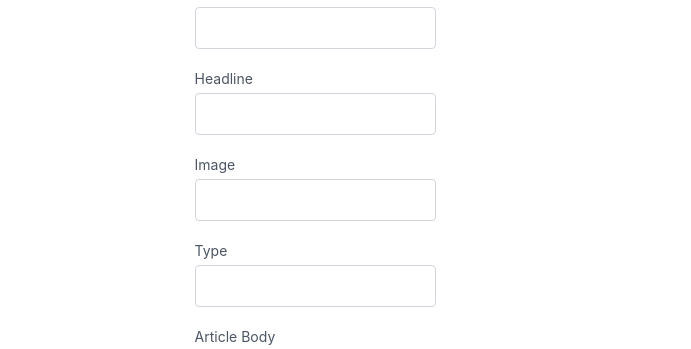
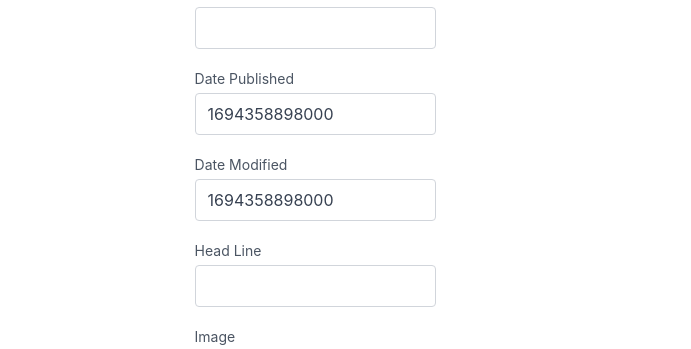
Before and after one commit to rightalign-io/next_blog, a React (Vite) app: page /view/0 in a window 1280 px wide. Shown: the part 314-663 px from the top of the page, without its empty margins (294-985 px from the left). Built offline with nearby package versions, Linux system fonts and the light colour scheme; no server answers.

Commit message:
ERROR HANDLIGN FOR ADING ARTICLES & SUCCESS MASSAGE

```diff
--- a/src/Pages/Credentials.tsx
+++ b/src/Pages/Credentials.tsx
@@ -58,7 +58,6 @@ const Credentials = (props: credentialsProps) => {
     </span>
   </div>
 </section>
-
 };
 
 export default Credentials;
@@ -89,7 +88,7 @@ const Login = (credential: credState) => {
                 navigate('/')
                 user.loggedIn = true
                 updateUser(user.data)
-                sessionStorage.setItem('user', JSON.stringify(user))
+                sessionStorage.setItem('user', JSON.stringify(user.data))
               } else {
                 setError({...user.data})
                 console.log('login Response: ', user.data);
@@ -265,9 +264,7 @@ const SignUp = (credential: credState) => {
 
               <button type="submit" disabled={isSubmitting}
               className="w-1/2 mx-auto text-white bg-indigo-500 border-0 py-2 px-6 focus:outline-none hover:bg-indigo-600 rounded text-lg">Sign Up </button>
-              <span className="flex justify-between">
-              <button onClick={() => { credential.stateChange({ login: true, forgot: false, signUp: false })}} className="text-xs hover:text-green-400 text-blue-500 mt-3">Back </button>
-              </span>
+
           </div>
           { error.message != '' &&
               <div className="bg-red-100 border border-red-400 text-red-700 px-4 py-3 rounded relative" role="alert">
--- a/src/Pages/Home.tsx
+++ b/src/Pages/Home.tsx
@@ -27,7 +27,7 @@ function Home() {
   }));
   const initiallPost = {
     title:'', type: '', _id: 0, body:'',
-    image: '',  author: '', datePublished: '',  headline: '',  dateModified: ''
+    image: '',  author: '', datePublished: Date.now().toString(),  headline: '',  dateModified: Date.now().toString()
   }
   const [initialArticles, setInitialArticles] = useState<Post[]>([initiallPost])
   const articles = useArticleStore((state) => state.articles)
--- a/src/api/blog.services.ts
+++ b/src/api/blog.services.ts
@@ -24,7 +24,7 @@ export const userLogin = async (data:UserLoginProps) =>{
         return {data: response.data,loggedIn: true, status: response.status};
     } catch (error) {
         // console.log('Login Error\n', error.response.data.message);
-        return { data: error.response.data,loggedIn: true, status: error.response.status };
+        return { data: error.response.data, loggedIn: true, status: error.response.status };
     }
 }
 
@@ -38,7 +38,7 @@ export const userRegistration = async (data:IUser) =>{
 
         return {data: response.data.data, status: response.data.status};
     } catch (error) {
-        return { data: error.response.data,loggedIn: true, status: error.response.status };
+        return { data: error.response.data, loggedIn: false, status: error.response.status };
     }
 }
 
@@ -61,18 +61,22 @@ export const saveArticle = (updates: Post) => {
     try {
         const tokenString = sessionStorage.getItem('user') as string
         const sessionData = JSON.parse(tokenString).token
+        console.log('get article:\n', updates, sessionData);
         if(sessionData){
-
-        const article = axios.put(`${api_baseUrl}/posts/edit`, JSON.stringify(updates), {
-            headers: {
-                'Content-Type': 'application/json',
-                Authorization: sessionData,
-            }}).then(res => {
+            axios.put(`${api_baseUrl}/posts/edit`, JSON.stringify(updates), {
+                headers: {
+                    'Content-Type': 'application/json',
+                    Authorization: sessionData,
+                }}).then(res => {
                 console.log('edit response: ', res);
+                return {data: res.data.data, status: res.data.status}
             })
+        } else {
+            return { message: 'User not logged in...', status: 300 };
         }
     } catch (error) {
-        console.log('get view articel error:\n', error);
+        console.log('get view article error:\n', error.response.message);
+        // return { data: error.response.data, loggedIn: false, status: error.response.status }
     }
 }
 
--- a/src/components/EditArticleForm.tsx
+++ b/src/components/EditArticleForm.tsx
@@ -19,15 +19,17 @@ const EditArticleForm = (props: EditProps) => {
     const { updateArticle, updatedArticle } = useArticleStore(state => state)
     const navigate = useNavigate();
     const [initialVal, setInitialVal] = useState(props.article || props.newArticle)
+    const [error, setError] = useState({message: ''})
+    const [success, setSuccess] = useState({message: ''})
     const newItem = props.newArticle;
-    console.log('new Item: ', newItem);
+
     return (<>
       <Formik
           initialValues={{
             title: initialVal.title, body: initialVal.body,
             author: initialVal.author, image: initialVal.image,
             type: initialVal.type, headline:initialVal.headline,
-            dateModified: `${Date.now()}`, datePublished: initialVal.datePublished, _id:initialVal._id}}
+            dateModified: Date.now().toString(), datePublished: Date.now().toString(), _id:initialVal._id}}
           validate={values => {
             // const errors:{email: string} = {email: ''};
             if (!values.body) {
@@ -42,10 +44,18 @@ const EditArticleForm = (props: EditProps) => {
           onSubmit={(values, { setSubmitting }) => {
             setTimeout(async () => {
               setSubmitting(false);
-              updateArticle(values);
-              saveArticle(values);
-              navigate('/')
-              // console.log(values);
+              const editResponse = saveArticle(values);
+              if(editResponse?.data?.data?.status === 200 ) {
+                navigate('/')
+              }else {
+                setError({ ...editResponse || { message: 'Some other error happened...'}})
+                setTimeout(() => {
+                  // navigate('/login')
+                  return true;
+                }, 5000)
+              }
+              console.log(editResponse);
+              // updateArticle(values);
             }, 400);
           }}
         >
@@ -83,7 +93,25 @@ const EditArticleForm = (props: EditProps) => {
                       {/* {errors.email && touched.email && errors.email} */}
                   </div>
                   <div className="relative mb-4">
-                    <label htmlFor="headline" className="leading-7 text-sm text-gray-600">Headline</label>
+                    <label htmlFor="datePublished" className="leading-7 text-sm text-gray-600">Date Published</label>
+                    <input type="text" id="datePublished" name="datePublished"
+                      onChange={handleChange}
+                      onBlur={handleBlur}
+                      value={values.datePublished}
+                      className="w-full bg-white rounded border border-gray-300 focus:border-indigo-500 focus:ring-2 focus:ring-indigo-200 text-base outline-none text-gray-700 py-1 px-3 leading-8 transition-colors duration-200 ease-in-out" />
+                      {/* {errors.email && touched.email && errors.email} */}
+                  </div>
+                  <div className="relative mb-4">
+                    <label htmlFor="dateModified" className="leading-7 text-sm text-gray-600">Date Modified</label>
+                    <input type="text" id="dateModified" name="dateModified"
+                      onChange={handleChange}
+                      onBlur={handleBlur}
+                      value={values.dateModified}
+                      className="w-full bg-white rounded border border-gray-300 focus:border-indigo-500 focus:ring-2 focus:ring-indigo-200 text-base outline-none text-gray-700 py-1 px-3 leading-8 transition-colors duration-200 ease-in-out" />
+                      {/* {errors.email && touched.email && errors.email} */}
+                  </div>
+                  <div className="relative mb-4">
+                    <label htmlFor="headline" className="leading-7 text-sm text-gray-600">Head Line</label>
                     <input type="text" id="headline" name="headline"
                       onChange={handleChange}
                       onBlur={handleBlur}
@@ -110,7 +138,6 @@ const EditArticleForm = (props: EditProps) => {
                       {/* {errors.email && touched.email && errors.email} */}
                   </div>
 
-
                   <div className="relative mb-4">
                     <label htmlFor="body" className="leading-7 text-sm text-gray-600"> Article Body </label>
                     <textarea id="body" name="body" cols={10} rows={5}
@@ -129,8 +156,27 @@ const EditArticleForm = (props: EditProps) => {
                       className="w-1/2 mx-auto text-white bg-indigo-500 border-0 py-2 px-6 focus:outline-none hover:bg-indigo-600 rounded text-lg">
                       Back
                     </button>
-
                   </div>
+                    { error.message != '' &&
+                      <div className="mt-10 bg-red-100 border border-red-400 text-red-700 px-4 py-3 rounded relative" role="alert">
+                        <strong className="font-bold">Error!</strong>
+                        <span className="block sm:inline"> {error.message}.</span>
+                        <span className="absolute top-0 bottom-0 right-0 px-4 py-3">
+                          <svg className="fill-current h-6 w-6 text-red-500" role="button" xmlns="http://www.w3.org/2000/svg" viewBox="0 0 20 20">
+                            <title>Close</title>
+                            <path d="M14.348 14.849a1.2 1.2 0 0 1-1.697 0L10 11.819l-2.651 3.029a1.2 1.2 0 1 1-1.697-1.697l2.758-3.15-2.759-3.152a1.2 1.2 0 1 1 1.697-1.697L10 8.183l2.651-3.031a1.2 1.2 0 1 1 1.697 1.697l-2.758 3.152 2.758 3.15a1.2 1.2 0 0 1 0 1.698z"/>
+                            </svg>
+                        </span>
+                      </div>
+                    }
+                    { success.message != '' &&
+                      <div className="mt-10 bg-red-100 border border-red-400 text-red-700 px-4 py-3 rounded relative" role="alert">
+                        <strong className="font-bold">Success!!</strong>
+                        <div className="bg-blue-100 border-t border-b border-blue-500 text-blue-700 px-4 py-3" role="alert">
+                          <p className="text-sm">{success.message}.</p>
+                        </div>
+                      </div>
+                    }
               </div>
             </form>
           )}
```
